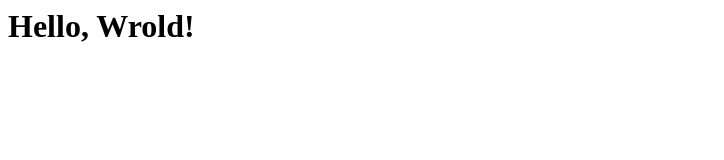
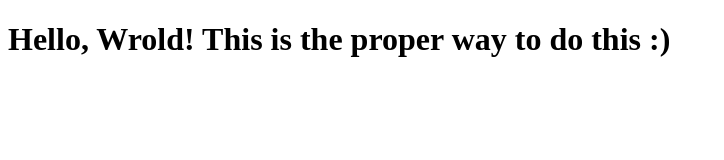
Before and after one commit to karonvector/MyFirstWebpage, a plain HTML site: page index.html in a window 1280 px wide. Shown: the whole page, without its empty margins (0-724 px from the left). Drawn offline with Linux system fonts and the light colour scheme.

Commit message:
Update index.html

```diff
--- a/index.html
+++ b/index.html
@@ -1 +1,6 @@
-<h1> Hello, Wrold!</h1>
+<!doctype html>
+<head></head>
+<body>
+<h1> Hello, Wrold! This is the proper way to do this :)</h1>
+</body>
+</html>
```
